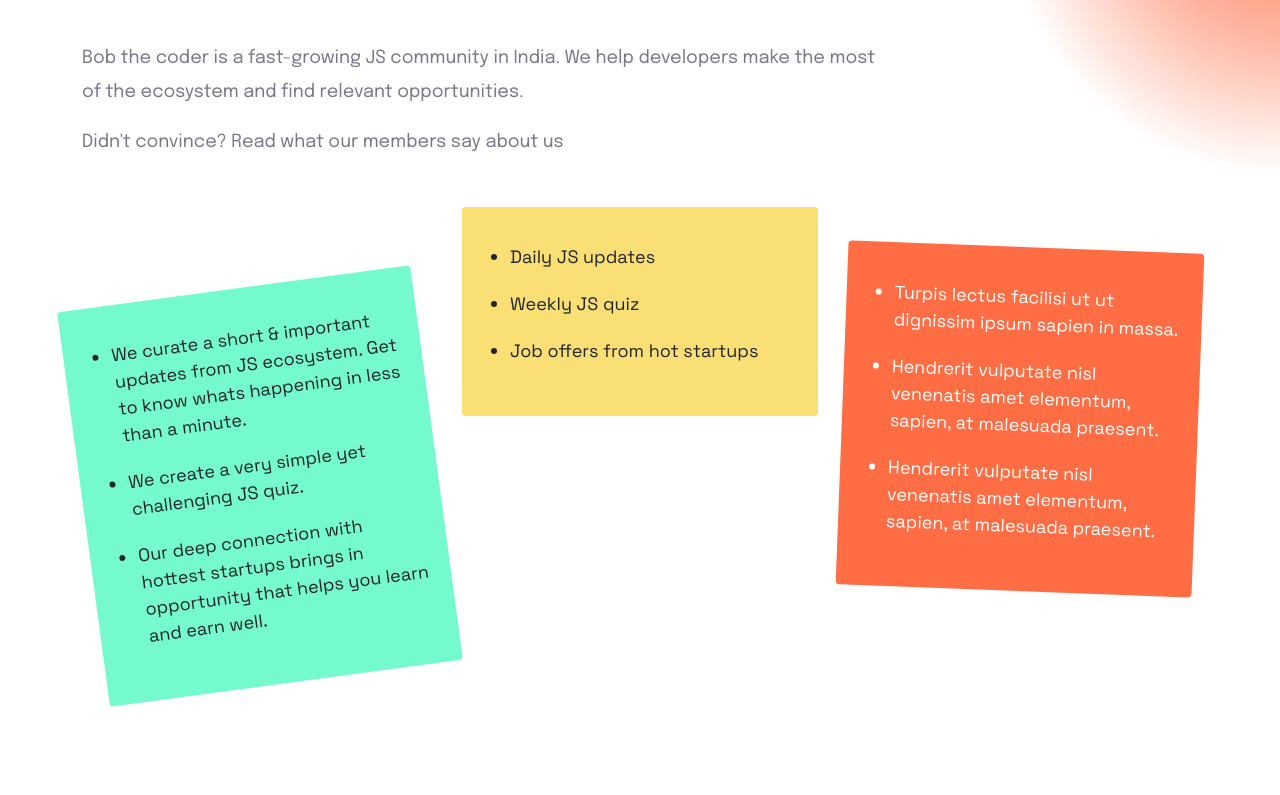
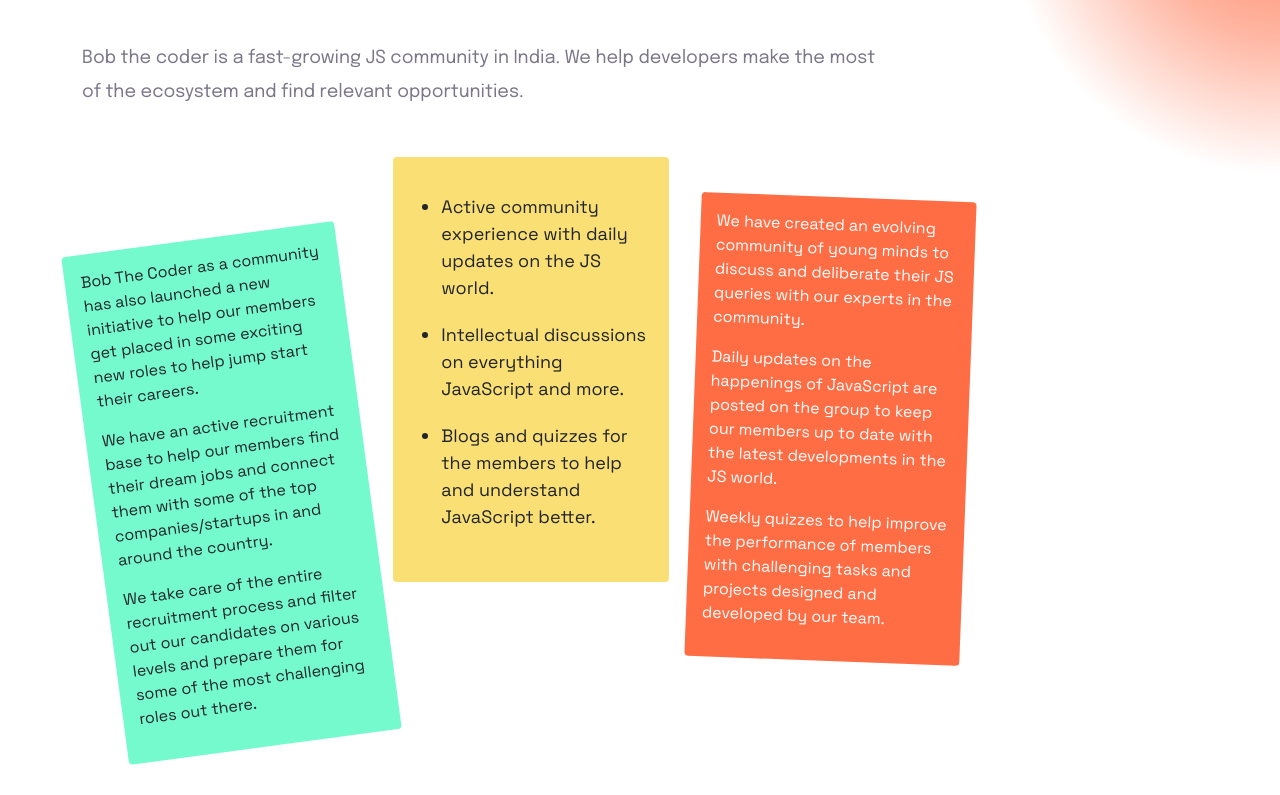
Before and after one commit to bob-the-coder-community/next-www, a Next.js app: page / in a window 1280 px wide. Shown: the part 965-1760 px from the top of the page. Built offline with nearby package versions, Linux system fonts and the light colour scheme.

Commit message:
newsletter API

```diff
--- a/components/shared/Footer.tsx
+++ b/components/shared/Footer.tsx
@@ -13,7 +13,9 @@
                             <img src="/images/news-letter.png" alt="News Letter" />
                             <div className="subscribe-newsletter">
                                 <h3 className="title">Subscribe to our newsletter</h3>
-                                <p>Lorem ipsum dolor sit amet consectetur adipisicing elit. Recusandae iure ea, autem dolores, nostrum in sequi a necessitatibus deserunt vel repudiandae dolor voluptas odit, ipsa dolorum ipsum error voluptatem dignissimos.</p>
+                                <p>
+                                    Looking for exciting new updates in the ever changing world of JavaScript?  Sign up to our weekly Newsletter and stay up to date.
+                                </p>
                                 <div className="d-flex">
                                     <input type="text" name="" id="" placeholder="Enter your email address..." className="form-control" />
                                     <button className="btn btn-dark">Subscribe</button>
--- a/const.ts
+++ b/const.ts
@@ -1,3 +1,6 @@
 export const ENV = {
     JoinLink: 'https://join.bobthecoder.org',
+    NoCodeAPI: {
+        API_KEY: 'xtGskWsIdRljKWxFg',
+    }
 }
--- a/package.json
+++ b/package.json
@@ -9,7 +9,9 @@
     "lint": "next lint"
   },
   "dependencies": {
+    "axios": "^0.23.0",
     "bootstrap": "^5.1.3",
+    "dayjs": "^1.10.7",
     "next": "11.1.2",
     "react": "17.0.2",
     "react-dom": "17.0.2",
--- a/pages/api/hello.ts
+++ /dev/null
@@ -1,13 +0,0 @@
-// Next.js API route support: https://nextjs.org/docs/api-routes/introduction
-import type { NextApiRequest, NextApiResponse } from 'next'
-
-type Data = {
-  name: string
-}
-
-export default function handler(
-  req: NextApiRequest,
-  res: NextApiResponse<Data>
-) {
-  res.status(200).json({ name: 'John Doe' })
-}
--- /dev/null
+++ b/pages/api/newsletter.ts
@@ -0,0 +1,64 @@
+// Next.js API route support: https://nextjs.org/docs/api-routes/introduction
+import axios, { AxiosResponse } from 'axios';
+import dayjs from 'dayjs';
+import type { NextApiRequest, NextApiResponse } from 'next';
+import { ENV } from '../../const';
+
+type Response = {
+	status: number;
+	message: string;
+}
+
+export default async function handler(req: NextApiRequest, res: NextApiResponse<Response>) {
+	try {
+		if (req.method !== 'POST') {
+			res.status(405).json({
+				status: 405,
+				message: 'METHOD_NOT_FOUND',
+			});
+
+			return;
+		}
+
+		const { email } = req.body;
+		const { data }: AxiosResponse<{
+			is_reachable: string;
+			disposable: string;
+			format_valid: boolean;
+			domain: string;
+			smtp_connect: string;
+			is_deliverable: boolean;
+			status: string;
+		}> = await axios.get(`https://v1.nocodeapi.com/bobtehcoder/email-verify/erYMqNFtODbngFqW?email=${email}&api_key=${ ENV.NoCodeAPI.API_KEY }`);
+		await axios.post(`https://v1.nocodeapi.com/bobtehcoder/google_sheets/yHcXGbJVflxgYwCu?tabId=List&api_key=${ ENV.NoCodeAPI.API_KEY }`, [
+			[
+				dayjs().format('HH:mm DD MMM YYYY'),
+				email,
+				data.disposable,
+				data.format_valid ? 'VALID' : 'INVALID',
+				data.domain,
+				data.smtp_connect,
+				data.is_deliverable ? 'YES' : 'NO',
+				data.status.toUpperCase(),
+			]
+		], {
+			headers: {
+				'content-type': 'application/json',
+			}
+		});
+
+		res.status(200).json({
+			status: 200,
+			message: 'SUCCESS',
+		});
+
+		return;
+	} catch (err) {
+		res.status(500).json({
+			status: 500,
+			message: 'INTERNAL_SERVER_ERROR',
+		});
+
+		return;
+	}
+}
--- a/pages/index.tsx
+++ b/pages/index.tsx
@@ -16,18 +16,18 @@
 		return (
 			<PrimaryLayout>
 				<Head>
-					<title>bobTheCoder.org - Exclusing JavaScript Community</title>
-					<meta name="title" content="bobTheCoder - Exclusing JavaScript Community" />
+					<title>bobTheCoder.org - Exclusive JavaScript Community</title>
+					<meta name="title" content="bobTheCoder - Exclusive JavaScript Community" />
 					<meta name="description" content="Bob the Coder began with the goal of providing an open community for coders. A community where all JavaScript problems, from the fundamentals to the advanced, are addressed and are freely available to everybody.🚀" />
 
 					<meta property="og:type" content="website" />
 					<meta property="og:url" content="https://bobthecoder.org/" />
-					<meta property="og:title" content="bobTheCoder - Exclusing JavaScript Community" />
+					<meta property="og:title" content="bobTheCoder - Exclusive JavaScript Community" />
 					<meta property="og:description" content="Bob the Coder began with the goal of providing an open community for coders. A community where all JavaScript problems, from the fundamentals to the advanced, are addressed and are freely available to everybody.🚀" />
 
 					<meta property="twitter:card" content="summary_large_image" />
 					<meta property="twitter:url" content="https://bobthecoder.org/" />
-					<meta property="twitter:title" content="bobTheCoder - Exclusing JavaScript Community" />
+					<meta property="twitter:title" content="bobTheCoder - Exclusive JavaScript Community" />
 					<meta property="twitter:description" content="Bob the Coder began with the goal of providing an open community for coders. A community where all JavaScript problems, from the fundamentals to the advanced, are addressed and are freely available to everybody.🚀" />
 				</Head>
 
@@ -46,7 +46,7 @@
 										Exclusive community for JS developer
 									</h6>
 									<p className="hero-description">
-										We are a fast growing JS community with a goal of helping developers make most of the ecosystem.
+										bobTheCoder is one of the newest, fast growing DEV communities on the block, aiming to help you explore the world of JS with a new perspective.
 									</p>
 									<button className="btn btn-primary mt-4 px-5" onClick={this.openTelegram}>
 										Join now
@@ -89,36 +89,40 @@
 							<p className="section-description">
 								Bob the coder is a fast-growing JS community in India. We help developers make the most of the ecosystem and find relevant opportunities.
 							</p>
-							<p className="section-description">
-								Didn't convince? Read what our members say about us
-							</p>
-
 							<div className="row mt-5">
 								<div className="col-md-4 col-12">
 									<div className="card teal-card">
-										<ul>
-											<li>We curate a short & important updates from JS ecosystem. Get to know whats happening in less than a minute.</li>
-											<li>We create a very simple yet challenging JS quiz.</li>
-											<li>Our deep connection with hottest startups brings in opportunity that helps you learn and earn well.</li>
-										</ul>
+										<p>
+											Bob The Coder as a community has also launched a new initiative to help our members get placed in some exciting new roles to help jump start their careers.
+										</p>
+										<p>
+											We have an active recruitment base to help our members find their dream jobs and connect them with some of the top companies/startups in and around the country.
+										</p>
+										<p>
+											We take care of the entire recruitment process and filter out our candidates on various levels and prepare them for some of the most challenging roles out there.
+										</p>
 									</div>
 								</div>
 								<div className="col-md-4 col-12">
 									<div className="card yellow-card">
 										<ul>
-											<li>Daily JS updates</li>
-											<li>Weekly JS quiz</li>
-											<li>Job offers from hot startups</li>
+											<li>Active community experience with daily updates on the JS world.</li>
+											<li>Intellectual discussions on everything JavaScript and more.</li>
+											<li>Blogs and quizzes for the members to help and understand JavaScript better. </li>
 										</ul>
 									</div>
 								</div>
 								<div className="col-md-4 col-12">
 									<div className="card orange-card">
-										<ul>
-											<li>Turpis lectus facilisi ut ut dignissim ipsum sapien in massa.</li>
-											<li>Hendrerit vulputate nisl venenatis amet elementum, sapien, at malesuada praesent.</li>
-											<li>Hendrerit vulputate nisl venenatis amet elementum, sapien, at malesuada praesent.</li>
-										</ul>
+										<p>
+											We have created an evolving community of young minds to discuss and deliberate their JS queries with our experts in the community.
+										</p>
+										<p>
+											Daily updates on the happenings of JavaScript are posted on the group to keep our members up to date with the latest developments in the JS world.
+										</p>
+										<p>
+											Weekly quizzes to help improve the performance of members with challenging tasks and projects designed and developed by our team.
+										</p>
 									</div>
 								</div>
 							</div>
--- /dev/null
+++ b/services/api/axios.ts
@@ -0,0 +1,3 @@
+import axios from 'axios';
+
+export default axios;
```
Also changed, not shown: 1 other file (tests, documents, lock files or other folders).
